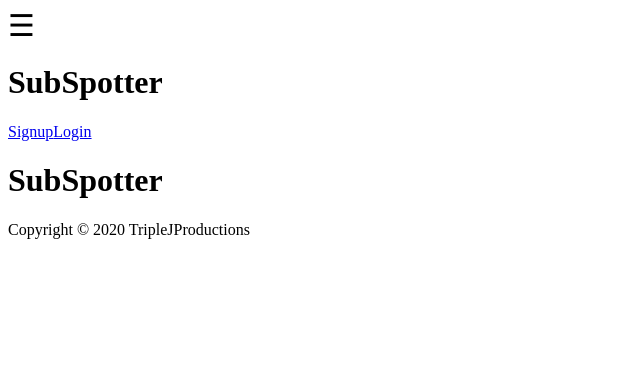
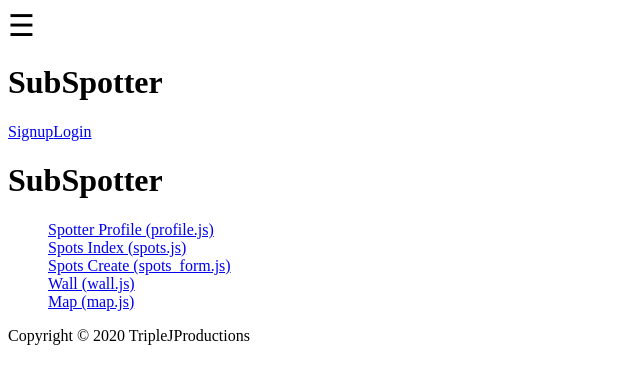
Before and after one commit to jonathanahern/subspotter, a React (Create React App) app in the folder frontend/: page / in a window 1280 px wide. Shown: the top 384 px of the page, without its empty margins (0-640 px from the left). Built offline with nearby package versions, Linux system fonts and the light colour scheme; a web font is replaced by a local one.

Commit message:
add links to main page to help with testing

```diff
--- a/frontend/src/components/main/main_page.js
+++ b/frontend/src/components/main/main_page.js
@@ -1,4 +1,5 @@
 import React from 'react';
+import { Link } from "react-router-dom";
 
 class MainPage extends React.Component {
 
@@ -6,6 +7,13 @@ class MainPage extends React.Component {
     return (
       <div>
         <h1>SubSpotter</h1>
+        <ul>
+        <li> <Link to="/spotter" id="navLink">Spotter Profile (profile.js)</Link></li>
+        <li> <Link to="/spots" id="navLink">Spots Index (spots.js)</Link></li>
+        <li> <Link to="/spots/new" id="navLink">Spots Create (spots_form.js)</Link></li>
+        <li> <Link to="/wall" id="navLink">Wall (wall.js)</Link></li>
+        <li> <Link to="/map" id="navLink">Map (map.js)</Link></li>
+        </ul>
         <footer>
           Copyright &copy; 2020 TripleJProductions
         </footer>
```
